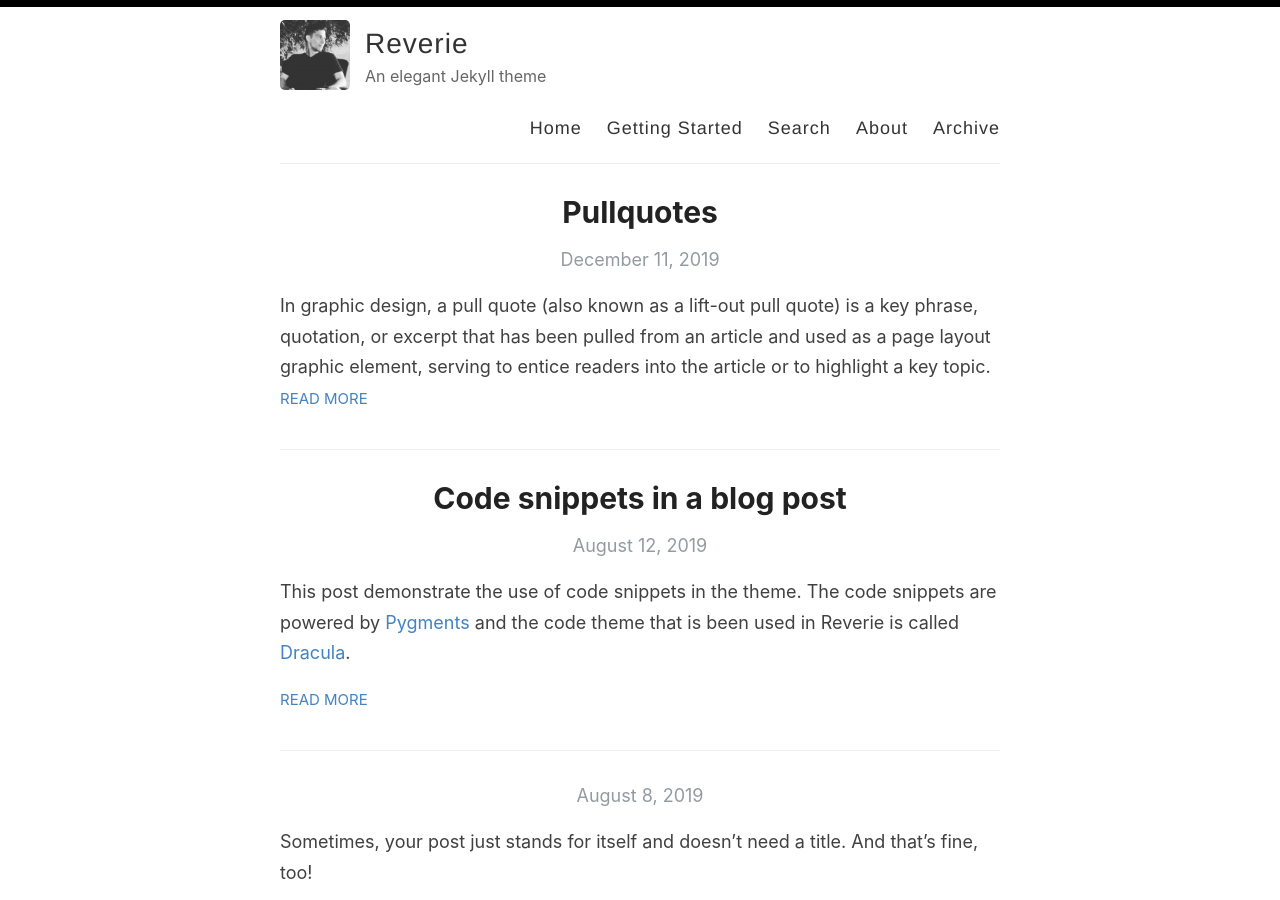
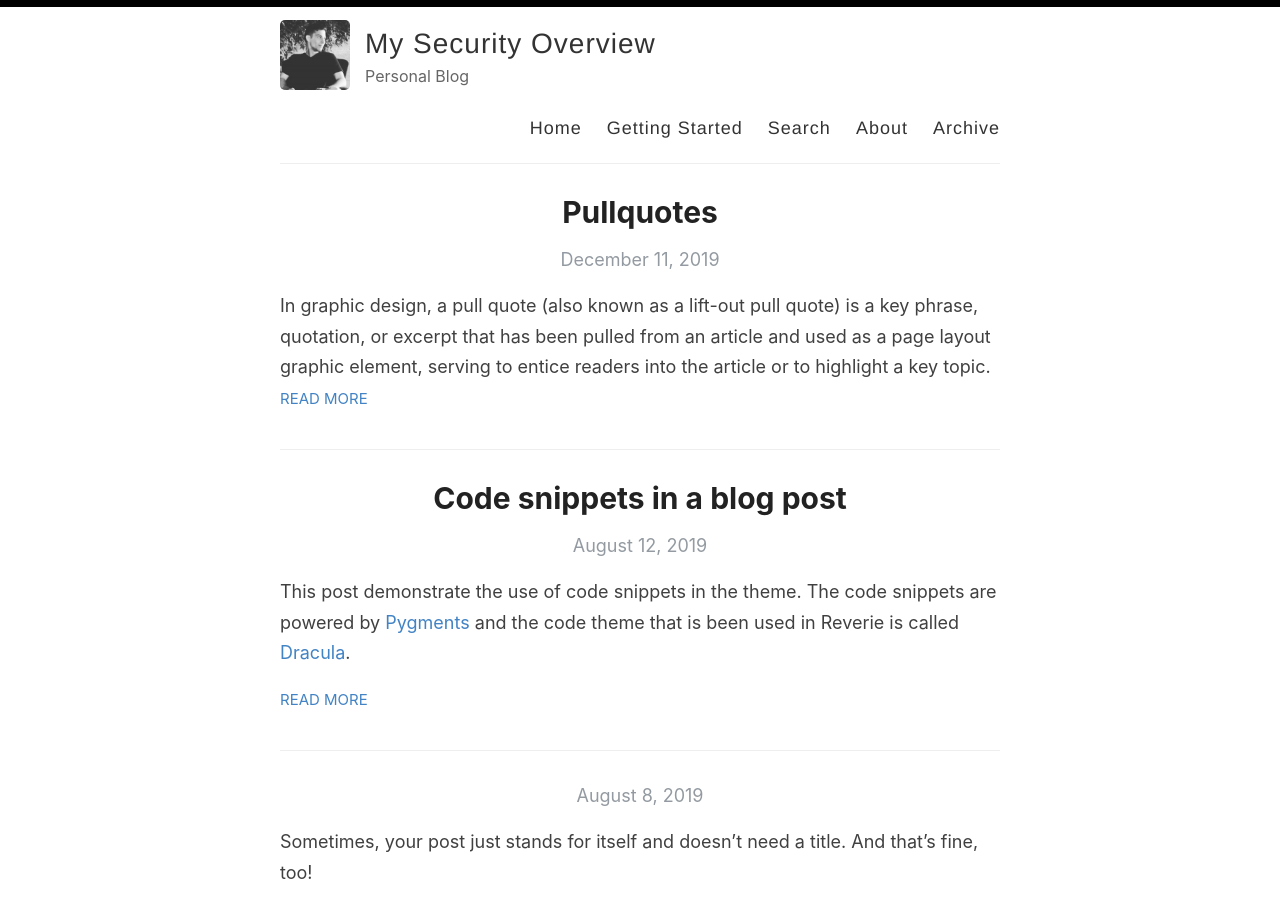
Before and after one commit to oppo99/blog.oppo99.github.io, a Jekyll site: the page built from index.html, in a window 1280 px wide and 900 px high. Built offline with Jekyll 4.4.1, drawn with Linux system fonts in a browser that asks for light colours; the list of posts is cut into pages by our own code.

Commit message:
add name and author

```diff
--- a/_config.yml
+++ b/_config.yml
@@ -3,13 +3,13 @@
 #
 
 # Name of your site (displayed in the header)
-name: Reverie
+name: My Security Overview
 
 # Name of the author
-author: Amit Merchant
+author: Giorgio Oppo
 
 # Short bio or description (displayed in the header)
-description: An elegant Jekyll theme
+description: Personal Blog
 
 # URL of your avatar or profile pic (you could use your GitHub profile pic)
 avatar: /images/me.jpeg
@@ -29,7 +29,7 @@ footer-links:
   linkedin:
   pinterest:
   rss: rss
-  twitter: amit_merchant
+  twitter:
   stackoverflow:
   youtube: # channel/<your_long_string> or user/<user-name>
   googleplus: # anything in your profile username that comes after plus.google.com/
```
